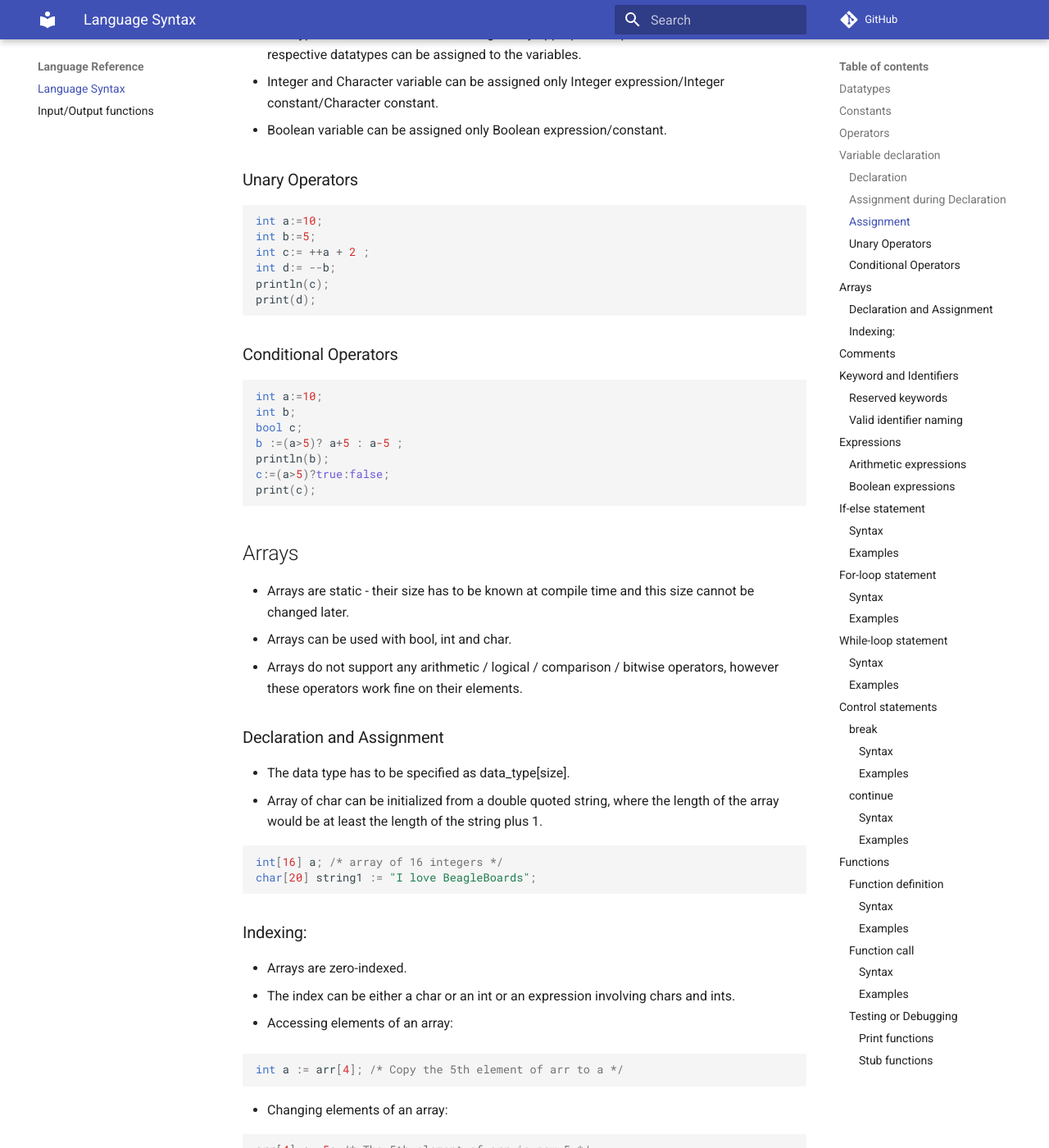
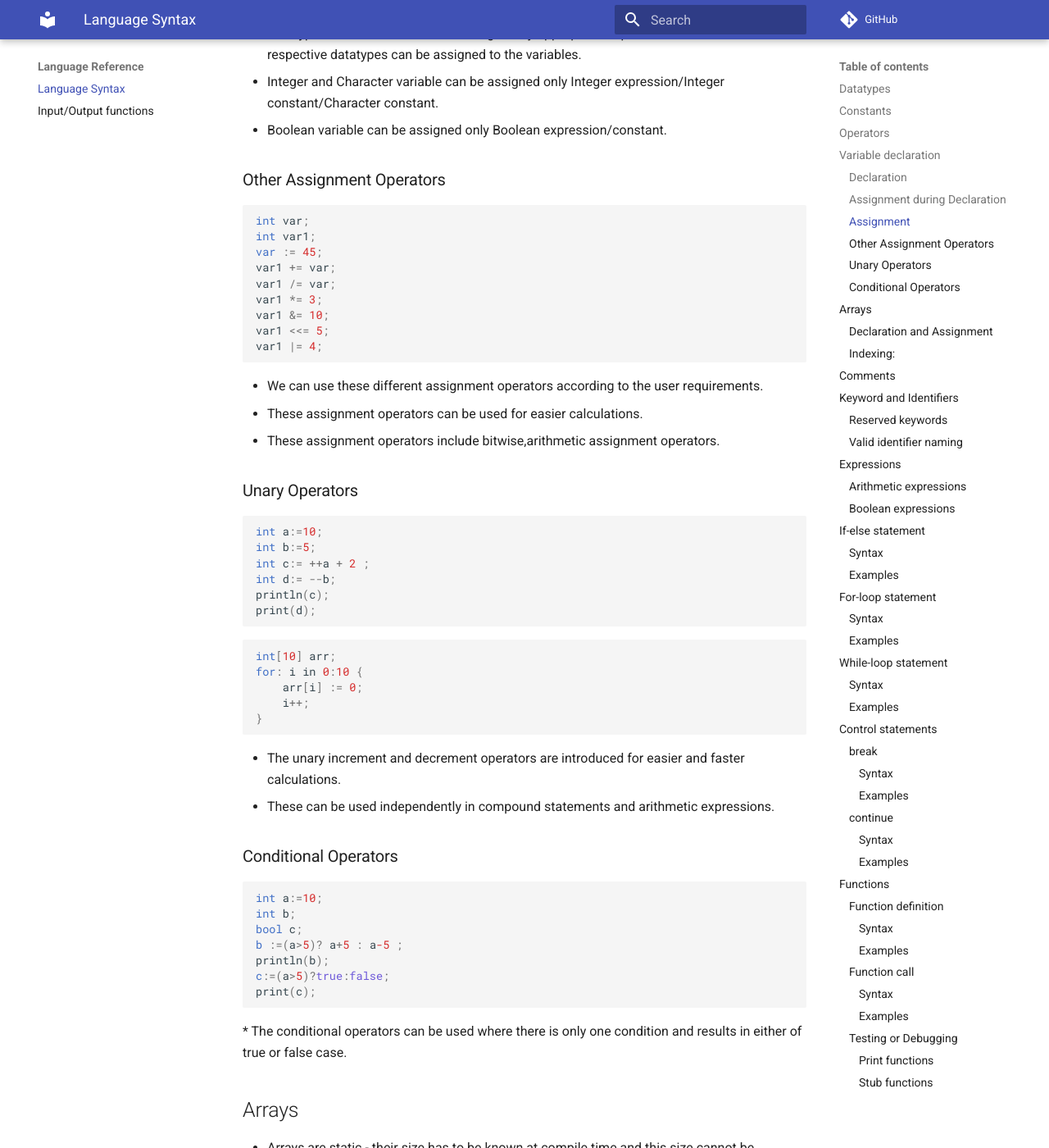
Before and after one commit to VedantParanjape/simpPRU, an MkDocs documentation site: the page built from docs/language-reference/language.md, in a window 1280 px wide and 1400 px high, scrolled down 2465 px. Shown: the whole window at 82% size. Built offline with MkDocs 1.6.1 and Material for MkDocs 9.7.7, drawn with Linux system fonts in a browser that asks for light colours; comment, search, counter and statistics services are not loaded; some of the changed text lies outside the part shown.

````diff
--- a/docs/language-reference/language.md
+++ b/docs/language-reference/language.md
@@ -84,7 +84,26 @@ test_var := true;
 * Integer and Character variable can be assigned only Integer expression/Integer constant/Character constant.
 * Boolean variable can be assigned only Boolean expression/constant.
 
+### Other Assignment Operators
+
+```cpp
+int var;
+int var1;
+var := 45;
+var1 += var;
+var1 /= var;
+var1 *= 3;
+var1 &= 10;
+var1 <<= 5;
+var1 |= 4;
+```
+
+* We can use these different assignment operators according to the user requirements.
+* These assignment operators can be used for easier calculations.
+* These assignment operators include bitwise,arithmetic assignment operators.
+
 ### Unary Operators
+
 ```cpp
 int a:=10;
 int b:=5;
@@ -94,7 +113,19 @@ println(c);
 print(d);
 ```
 
+```cpp
+int[10] arr;
+for: i in 0:10 {
+    arr[i] := 0;
+    i++;
+}
+```
+
+* The unary increment and decrement operators are introduced for easier and faster calculations.
+* These can be used independently in compound statements and arithmetic expressions.
+
 ### Conditional Operators
+
 ```cpp
 int a:=10;
 int b;
@@ -104,6 +135,7 @@ println(b);
 c:=(a>5)?true:false;
 print(c);
 ```
+* The conditional operators can be used where there is only one condition and results in either of true or false case.
 
 ## Arrays
 
@@ -437,10 +469,12 @@ def <function_name> : <data_type> : <data_type> <param_name>, <data_type> <param
 
 !!! Note
     If return data type is void, then return statement is not needed, and if still it is added, it must be return nothing, i.e., something like this `return ;`
-
+!!! Note
+    Every non-void function should have a return type
 
 !!! done "Correct"
-    * `return` is not inside compound statments, It should be placed only at the end of function definition
+    * `return`statement can be placed at the end of function definition or anywhere in the function block inside compound statements.
+
     ```python
     def test : int : int a {
         int gf := 8;
@@ -451,7 +485,7 @@ def <function_name> : <data_type> : <data_type> <param_name>, <data_type> <param
         return gf;
     }
     ```
-!!! Multiple return statements
+!!! Multiple return statements,It can be called anywhere inside the function scope
     ```
     def testing: int: int a, int b, bool control {
     int c;
@@ -524,6 +558,38 @@ Examples according to return types
         return;
     }
     ```
+Examples of multiple return types
+
+=== "Integer"
+    ```python
+    def test_func : int : int a, int b {
+        int aa := a + 5;
+
+        if : aa < 3 {
+            aa : = 0;
+            return aa + b;
+        }
+        else {
+            aa : = 10;
+            return aa + b;
+        }
+    }
+    ```
+=== "Boolean"
+    ```python
+    def compare : bool : int val {
+        bool ret := false;
+
+        if : val < 0 {
+            ret := true;
+            return ret;
+        }
+        else {
+            ret := true;
+            return ret;
+        }
+    }
+    ```
 
 ### Function call
 
````
Also changed, not shown: docs/usage/usage-simppru-console.md (+2 -0 lines), docs/usage/usage-simppru.md (+7 -0 lines).
